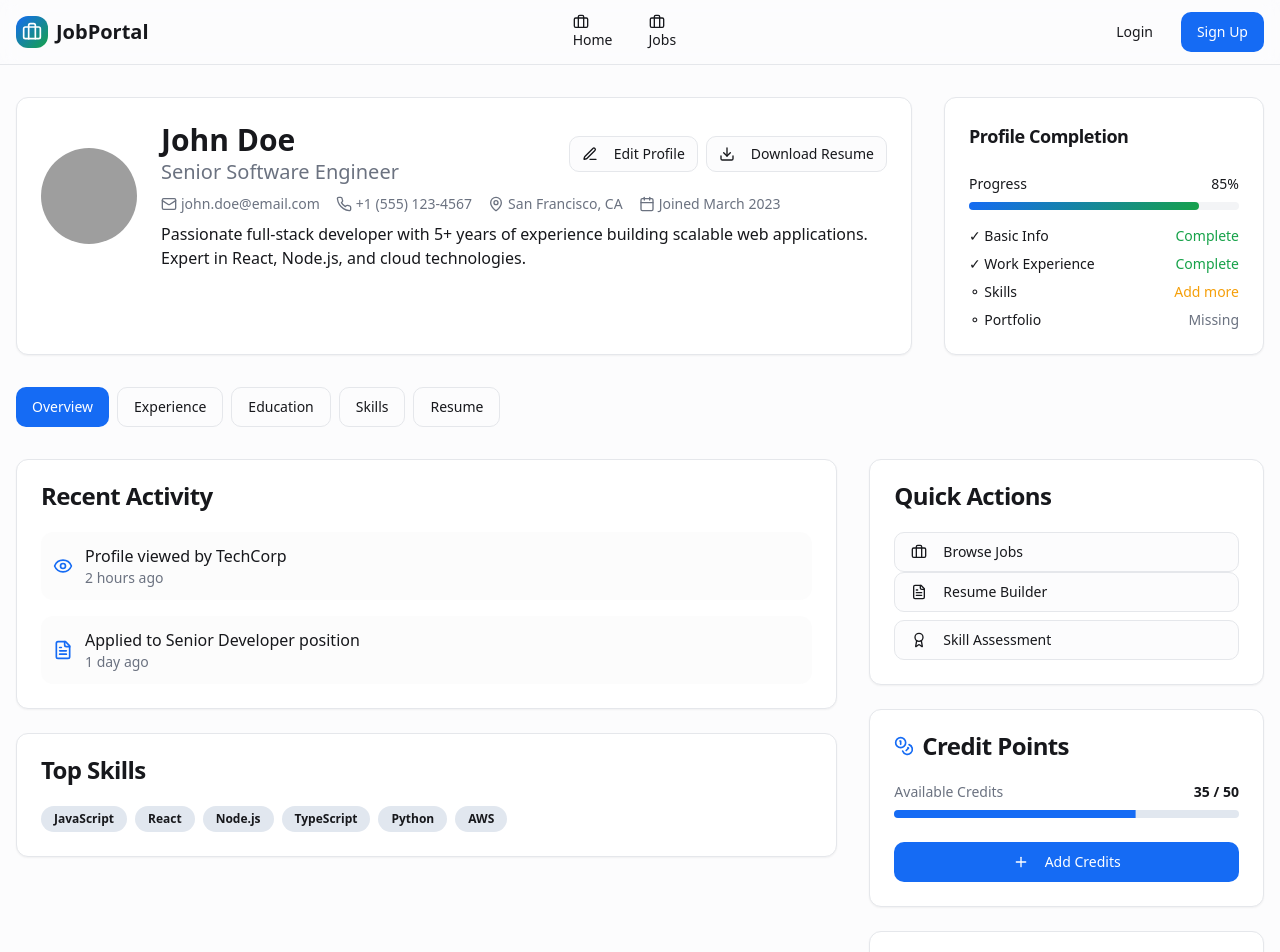
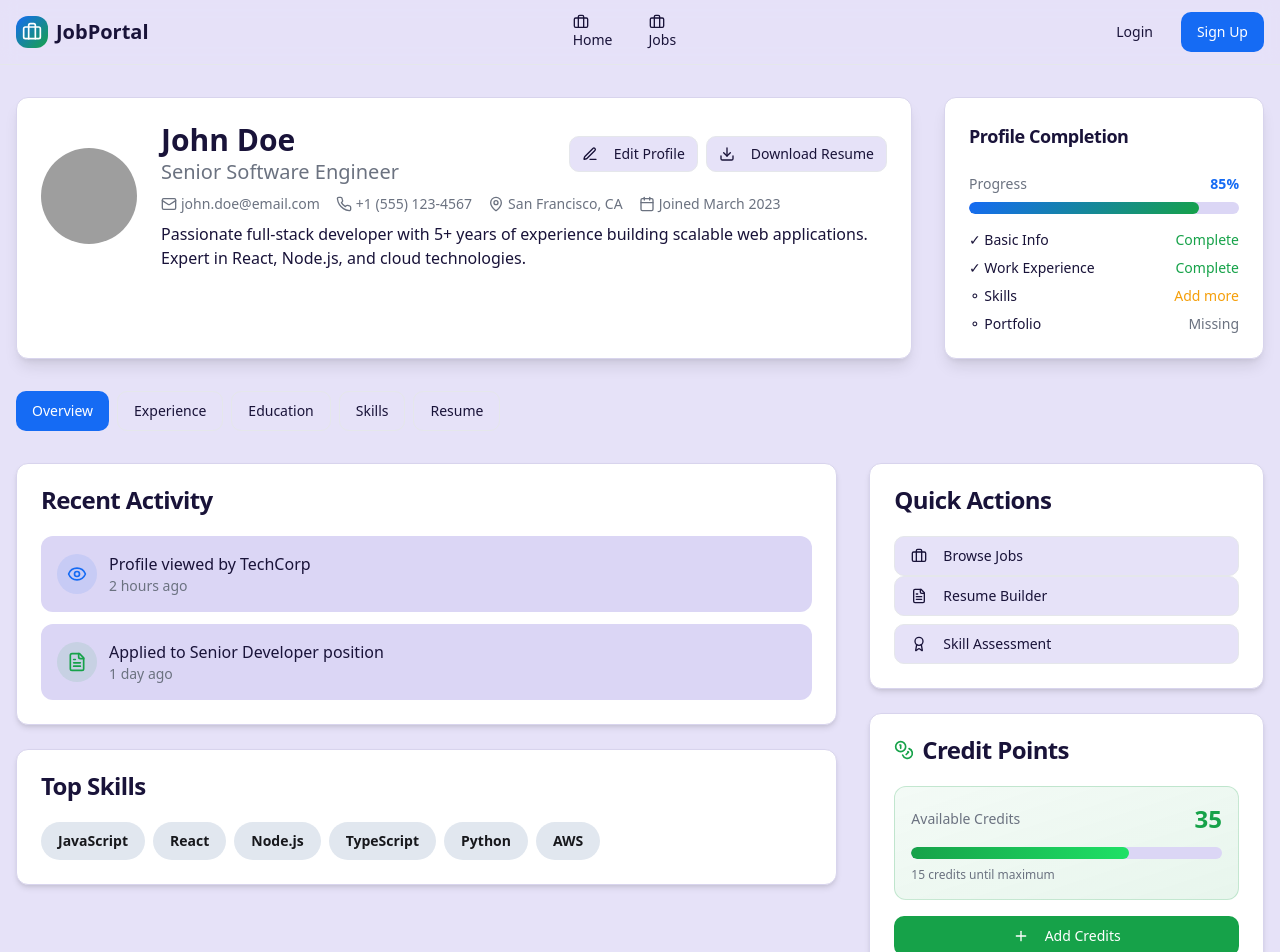
Before and after one commit to rakeshraju997/job-spotlight-tracker, a React (Vite) app: page /profile in a window 1280 px wide. Shown: the top 952 px of the page. Built offline with nearby package versions, Linux system fonts and the light colour scheme; grey boxes are pictures that could not be loaded.

Commit message:
Refactor project UI and add features

```diff
--- a/src/index.css
+++ b/src/index.css
@@ -8,11 +8,12 @@ All colors MUST be HSL.
 
 @layer base {
   :root {
-    --background: 240 10% 99%;
-    --foreground: 224 9% 10%;
+    --background: 250 60% 93%;
+    --foreground: 250 50% 15%;
 
     --card: 0 0% 100%;
-    --card-foreground: 224 9% 10%;
+    --card-foreground: 250 50% 15%;
+    --card-hover: 250 30% 98%;
 
     --popover: 0 0% 100%;
     --popover-foreground: 224 9% 10%;
@@ -72,6 +73,11 @@ All colors MUST be HSL.
     /* Animations */
     --transition-smooth: all 0.3s cubic-bezier(0.4, 0, 0.2, 1);
     --transition-bounce: all 0.4s cubic-bezier(0.68, -0.55, 0.265, 1.55);
+
+    /* Profile colors */
+    --profile-accent: 250 60% 90%;
+    --profile-border: 250 40% 88%;
+    --credit-glow: 142 76% 45%;
 
     --sidebar-background: 0 0% 98%;
 
--- a/src/pages/Profile.tsx
+++ b/src/pages/Profile.tsx
@@ -20,24 +20,32 @@ import {
   Star,
   FileText,
   Plus,
-  Coins
+  Coins,
+  Gift
 } from "lucide-react";
 import { Progress } from "@/components/ui/progress";
 import { useToast } from "@/hooks/use-toast";
+import { PromoCodeDialog } from "@/components/PromoCodeDialog";
 
 export const Profile = () => {
   const [activeTab, setActiveTab] = useState("overview");
   const [credits, setCredits] = useState(35);
+  const [isAnimating, setIsAnimating] = useState(false);
+  const [promoDialogOpen, setPromoDialogOpen] = useState(false);
   const { toast } = useToast();
   const maxCredits = 50;
 
   const handleAddCredits = () => {
     const newCredits = Math.min(credits + 10, maxCredits);
     setCredits(newCredits);
+    setIsAnimating(true);
+
     toast({
       title: "Credits Added!",
       description: `${10} credits have been added to your account.`,
     });
+
+    setTimeout(() => setIsAnimating(false), 600);
   };
 
   // Mock user data
@@ -83,11 +91,12 @@ export const Profile = () => {
 
   return (
     <div className="min-h-screen bg-background">
+      <PromoCodeDialog open={promoDialogOpen} onOpenChange={setPromoDialogOpen} />
       <div className="container mx-auto px-4 py-8 max-w-7xl">
         {/* Header */}
         <div className="flex flex-col lg:flex-row gap-8 mb-8">
           {/* Profile Info */}
-          <Card className="flex-1">
+          <Card className="flex-1 shadow-lg border-[hsl(var(--profile-border))] hover:shadow-xl transition-shadow">
             <CardContent className="p-6">
               <div className="flex flex-col sm:flex-row items-start sm:items-center gap-6">
                 <Avatar className="w-24 h-24">
@@ -149,7 +158,7 @@ export const Profile = () => {
           </Card>
 
           {/* Profile Completion */}
-          <Card className="w-full lg:w-80">
+          <Card className="w-full lg:w-80 shadow-lg border-[hsl(var(--profile-border))] hover:shadow-xl transition-shadow">
             <CardHeader>
               <CardTitle className="text-lg">Profile Completion</CardTitle>
             </CardHeader>
@@ -157,12 +166,12 @@ export const Profile = () => {
               <div className="space-y-4">
                 <div>
                   <div className="flex justify-between text-sm mb-2">
-                    <span>Progress</span>
-                    <span className="font-medium">{userData.profileCompletion}%</span>
+                    <span className="text-muted-foreground">Progress</span>
+                    <span className="font-semibold text-primary">{userData.profileCompletion}%</span>
                   </div>
-                  <div className="w-full bg-muted rounded-full h-2">
+                  <div className="w-full bg-[hsl(var(--profile-accent))] rounded-full h-3 overflow-hidden">
                     <div
-                      className="hero-gradient h-2 rounded-full transition-all duration-300"
+                      className="hero-gradient h-3 rounded-full transition-all duration-500 ease-out"
                       style={{ width: `${userData.profileCompletion}%` }}
                     />
                   </div>
@@ -216,21 +225,25 @@ export const Profile = () => {
             {activeTab === "overview" && (
               <div className="space-y-6">
                 {/* Recent Activity */}
-                <Card>
+                <Card className="shadow-md border-[hsl(var(--profile-border))] hover:shadow-lg transition-shadow">
                   <CardHeader>
                     <CardTitle>Recent Activity</CardTitle>
                   </CardHeader>
                   <CardContent>
-                    <div className="space-y-4">
-                      <div className="flex items-center gap-3 p-3 bg-muted/30 rounded-lg">
-                        <Eye className="w-5 h-5 text-primary" />
+                    <div className="space-y-3">
+                      <div className="flex items-center gap-3 p-4 bg-[hsl(var(--profile-accent))] rounded-xl hover:bg-[hsl(var(--card-hover))] transition-colors">
+                        <div className="w-10 h-10 bg-primary/10 rounded-full flex items-center justify-center">
+                          <Eye className="w-5 h-5 text-primary" />
+                        </div>
                         <div>
                           <p className="font-medium">Profile viewed by TechCorp</p>
                           <p className="text-sm text-muted-foreground">2 hours ago</p>
                         </div>
                       </div>
-                      <div className="flex items-center gap-3 p-3 bg-muted/30 rounded-lg">
-                        <FileText className="w-5 h-5 text-primary" />
+                      <div className="flex items-center gap-3 p-4 bg-[hsl(var(--profile-accent))] rounded-xl hover:bg-[hsl(var(--card-hover))] transition-colors">
+                        <div className="w-10 h-10 bg-accent/10 rounded-full flex items-center justify-center">
+                          <FileText className="w-5 h-5 text-accent" />
+                        </div>
                         <div>
                           <p className="font-medium">Applied to Senior Developer position</p>
                           <p className="text-sm text-muted-foreground">1 day ago</p>
@@ -241,14 +254,14 @@ export const Profile = () => {
                 </Card>
 
                 {/* Top Skills */}
-                <Card>
+                <Card className="shadow-md border-[hsl(var(--profile-border))] hover:shadow-lg transition-shadow">
                   <CardHeader>
                     <CardTitle>Top Skills</CardTitle>
                   </CardHeader>
                   <CardContent>
                     <div className="flex flex-wrap gap-2">
                       {skills.slice(0, 6).map((skill) => (
-                        <Badge key={skill} variant="secondary" className="px-3 py-1">
+                        <Badge key={skill} variant="secondary" className="px-4 py-2 text-sm hover:bg-primary hover:text-primary-foreground transition-colors">
                           {skill}
                         </Badge>
                       ))}
@@ -259,7 +272,7 @@ export const Profile = () => {
             )}
 
             {activeTab === "experience" && (
-              <Card>
+              <Card className="shadow-md border-[hsl(var(--profile-border))] hover:shadow-lg transition-shadow">
                 <CardHeader>
                   <div className="flex items-center justify-between">
                     <CardTitle>Work Experience</CardTitle>
@@ -272,8 +285,8 @@ export const Profile = () => {
                 <CardContent>
                   <div className="space-y-6">
                     {experience.map((exp, index) => (
-                      <div key={index} className="flex gap-4">
-                        <div className="w-12 h-12 bg-primary/10 rounded-lg flex items-center justify-center flex-shrink-0">
+                      <div key={index} className="flex gap-4 p-4 bg-[hsl(var(--profile-accent))] rounded-xl hover:bg-[hsl(var(--card-hover))] transition-colors">
+                        <div className="w-12 h-12 bg-primary/15 rounded-xl flex items-center justify-center flex-shrink-0 shadow-sm">
                           <Briefcase className="w-6 h-6 text-primary" />
                         </div>
                         <div className="flex-1">
@@ -290,7 +303,7 @@ export const Profile = () => {
             )}
 
             {activeTab === "education" && (
-              <Card>
+              <Card className="shadow-md border-[hsl(var(--profile-border))] hover:shadow-lg transition-shadow">
                 <CardHeader>
                   <div className="flex items-center justify-between">
                     <CardTitle>Education</CardTitle>
@@ -303,9 +316,9 @@ export const Profile = () => {
                 <CardContent>
                   <div className="space-y-6">
                     {education.map((edu, index) => (
-                      <div key={index} className="flex gap-4">
-                        <div className="w-12 h-12 bg-primary/10 rounded-lg flex items-center justify-center flex-shrink-0">
-                          <GraduationCap className="w-6 h-6 text-primary" />
+                      <div key={index} className="flex gap-4 p-4 bg-[hsl(var(--profile-accent))] rounded-xl hover:bg-[hsl(var(--card-hover))] transition-colors">
+                        <div className="w-12 h-12 bg-accent/15 rounded-xl flex items-center justify-center flex-shrink-0 shadow-sm">
+                          <GraduationCap className="w-6 h-6 text-accent" />
                         </div>
                         <div className="flex-1">
                           <h3 className="font-semibold text-lg">{edu.degree}</h3>
@@ -323,7 +336,7 @@ export const Profile = () => {
             )}
 
             {activeTab === "skills" && (
-              <Card>
+              <Card className="shadow-md border-[hsl(var(--profile-border))] hover:shadow-lg transition-shadow">
                 <CardHeader>
                   <div className="flex items-center justify-between">
                     <CardTitle>Skills & Expertise</CardTitle>
@@ -351,7 +364,7 @@ export const Profile = () => {
             )}
 
             {activeTab === "resume" && (
-              <Card>
+              <Card className="shadow-md border-[hsl(var(--profile-border))] hover:shadow-lg transition-shadow">
                 <CardHeader>
                   <div className="flex items-center justify-between">
                     <CardTitle>Resume</CardTitle>
@@ -393,7 +406,7 @@ export const Profile = () => {
           {/* Right Sidebar */}
           <div className="space-y-6">
             {/* Quick Actions */}
-            <Card>
+            <Card className="shadow-md border-[hsl(var(--profile-border))] hover:shadow-lg transition-shadow">
               <CardHeader>
                 <CardTitle>Quick Actions</CardTitle>
               </CardHeader>
@@ -420,32 +433,48 @@ export const Profile = () => {
             </Card>
 
             {/* Credit Limit */}
-            <Card>
+            <Card className={`shadow-md border-[hsl(var(--profile-border))] hover:shadow-lg transition-all ${isAnimating ? 'animate-credit-pulse' : ''}`}>
               <CardHeader>
                 <CardTitle className="flex items-center">
-                  <Coins className="w-5 h-5 mr-2 text-primary" />
+                  <Coins className="w-5 h-5 mr-2 text-accent" />
                   Credit Points
                 </CardTitle>
               </CardHeader>
               <CardContent className="space-y-4">
-                <div className="space-y-2">
-                  <div className="flex justify-between text-sm">
-                    <span className="text-muted-foreground">Available Credits</span>
-                    <span className="font-semibold">
-                      {credits} / {maxCredits}
+                <div className="p-4 bg-gradient-to-br from-accent/5 to-accent/10 rounded-xl border border-accent/20">
+                  <div className="flex justify-between items-center mb-3">
+                    <span className="text-sm text-muted-foreground">Available Credits</span>
+                    <span className={`text-2xl font-bold text-accent transition-all ${isAnimating ? 'animate-bounce-in' : ''}`}>
+                      {credits}
                     </span>
                   </div>
-                  <Progress value={(credits / maxCredits) * 100} className="h-2" />
+                  <div className="w-full bg-[hsl(var(--profile-accent))] rounded-full h-3 overflow-hidden">
+                    <div
+                      className="bg-gradient-to-r from-accent to-accent-glow h-3 rounded-full transition-all duration-500 ease-out"
+                      style={{ width: `${(credits / maxCredits) * 100}%` }}
+                    />
+                  </div>
+                  <p className="text-xs text-muted-foreground mt-2">
+                    {maxCredits - credits} credits until maximum
+                  </p>
                 </div>
 
-                <div className="pt-2">
+                <div className="space-y-2">
                   <Button
                     onClick={handleAddCredits}
-                    className="w-full"
+                    className="w-full bg-accent hover:bg-accent/90"
                     disabled={credits >= maxCredits}
                   >
                     <Plus className="w-4 h-4 mr-2" />
                     Add Credits
+                  </Button>
+                  <Button
+                    onClick={() => setPromoDialogOpen(true)}
+                    variant="outline"
+                    className="w-full"
+                  >
+                    <Gift className="w-4 h-4 mr-2" />
+                    Claim with Promo
                   </Button>
                   {credits >= maxCredits && (
                     <p className="text-xs text-muted-foreground text-center mt-2">
@@ -457,7 +486,7 @@ export const Profile = () => {
             </Card>
 
             {/* Profile Views */}
-            <Card>
+            <Card className="shadow-md border-[hsl(var(--profile-border))] hover:shadow-lg transition-shadow">
               <CardHeader>
                 <CardTitle>Profile Analytics</CardTitle>
               </CardHeader>
--- a/tailwind.config.ts
+++ b/tailwind.config.ts
@@ -120,13 +120,38 @@ export default {
 						opacity: '1',
 						transform: 'translateY(0)'
 					}
+				},
+				'credit-pulse': {
+					'0%, 100%': {
+						transform: 'scale(1)',
+						boxShadow: '0 0 0 0 hsl(var(--credit-glow) / 0.7)'
+					},
+					'50%': {
+						transform: 'scale(1.05)',
+						boxShadow: '0 0 20px 10px hsl(var(--credit-glow) / 0)'
+					}
+				},
+				'bounce-in': {
+					'0%': {
+						transform: 'scale(0.8)',
+						opacity: '0'
+					},
+					'50%': {
+						transform: 'scale(1.1)'
+					},
+					'100%': {
+						transform: 'scale(1)',
+						opacity: '1'
+					}
 				}
 			},
 			animation: {
 				'accordion-down': 'accordion-down 0.2s ease-out',
 				'accordion-up': 'accordion-up 0.2s ease-out',
 				'fade-in': 'fade-in 0.5s ease-out',
-				'slide-up': 'slide-up 0.5s ease-out'
+				'slide-up': 'slide-up 0.5s ease-out',
+				'credit-pulse': 'credit-pulse 0.6s ease-in-out',
+				'bounce-in': 'bounce-in 0.5s cubic-bezier(0.68, -0.55, 0.265, 1.55)'
 			}
 		}
 	},
```
Also changed, not shown: src/components/PromoCodeDialog.tsx (+88 -129 lines).
